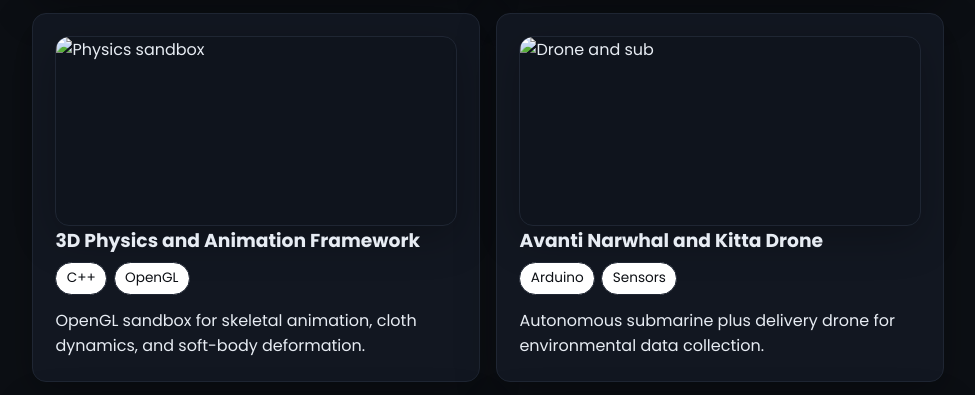
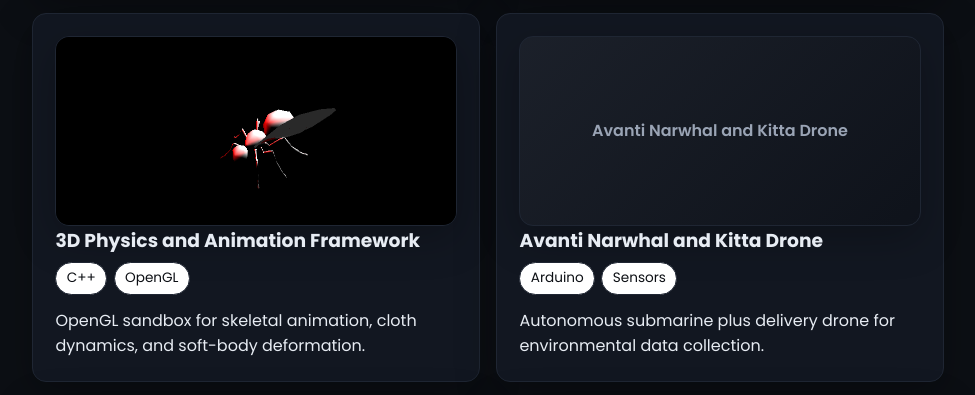
Before and after one commit to Marcos-D/portfolio, a plain HTML site: page projects.html in a window 1280 px wide. Shown: the part 1890-2285 px from the top of the page, without its empty margins (152-1127 px from the left). Drawn offline with nearby package versions, Linux system fonts and the light colour scheme.

Commit message:
updated some older projects

```diff
--- a/projects.html
+++ b/projects.html
@@ -65,7 +65,6 @@
                                 <span class="badge">REST API</span>
                                 <span class="badge">Docker</span>
                                 <span class="badge">MongoDB</span>
-                                <span class="badge">Firestore</span>
                             </div>
                         </div>
                         <p>Implemented backend endpoints for managing ingredients, recipes, and AI-generated suggestions behind a clean internal API.</p>
@@ -136,7 +135,7 @@
                     </article>
                     <article class="card project-card">
                         <div class="project-thumb">
-                            <img src="assets/images/physics.png" alt="Physics sandbox" loading="lazy">
+                            <img src="assets/images/animation_framework.png" alt="3D Physics and Animation Framework" loading="lazy">
                         </div>
                         <div class="card-header">
                             <h3>3D Physics and Animation Framework</h3>
@@ -148,8 +147,8 @@
                         <p>OpenGL sandbox for skeletal animation, cloth dynamics, and soft-body deformation.</p>
                     </article>
                     <article class="card project-card">
-                        <div class="project-thumb">
-                            <img src="assets/images/drone.png" alt="Drone and sub" loading="lazy">
+                        <div class="project-thumb placeholder-thumb">
+                            <span>Avanti Narwhal and Kitta Drone</span>
                         </div>
                         <div class="card-header">
                             <h3>Avanti Narwhal and Kitta Drone</h3>
--- a/style.css
+++ b/style.css
@@ -484,6 +484,17 @@ ul li::before {
     box-shadow: var(--shadow);
 }
 
+.placeholder-thumb {
+    display: flex;
+    align-items: center;
+    justify-content: center;
+    color: var(--muted);
+    font-weight: 600;
+    text-align: center;
+    padding: 1rem;
+    background: linear-gradient(135deg, rgba(255, 255, 255, 0.04), rgba(0, 0, 0, 0.2));
+}
+
 .project-thumb img {
     width: 100%;
     height: 100%;
```
Also changed, not shown: index.html (+2 -3 lines), assets/images/animation_framework.png (added), 2 other files.
